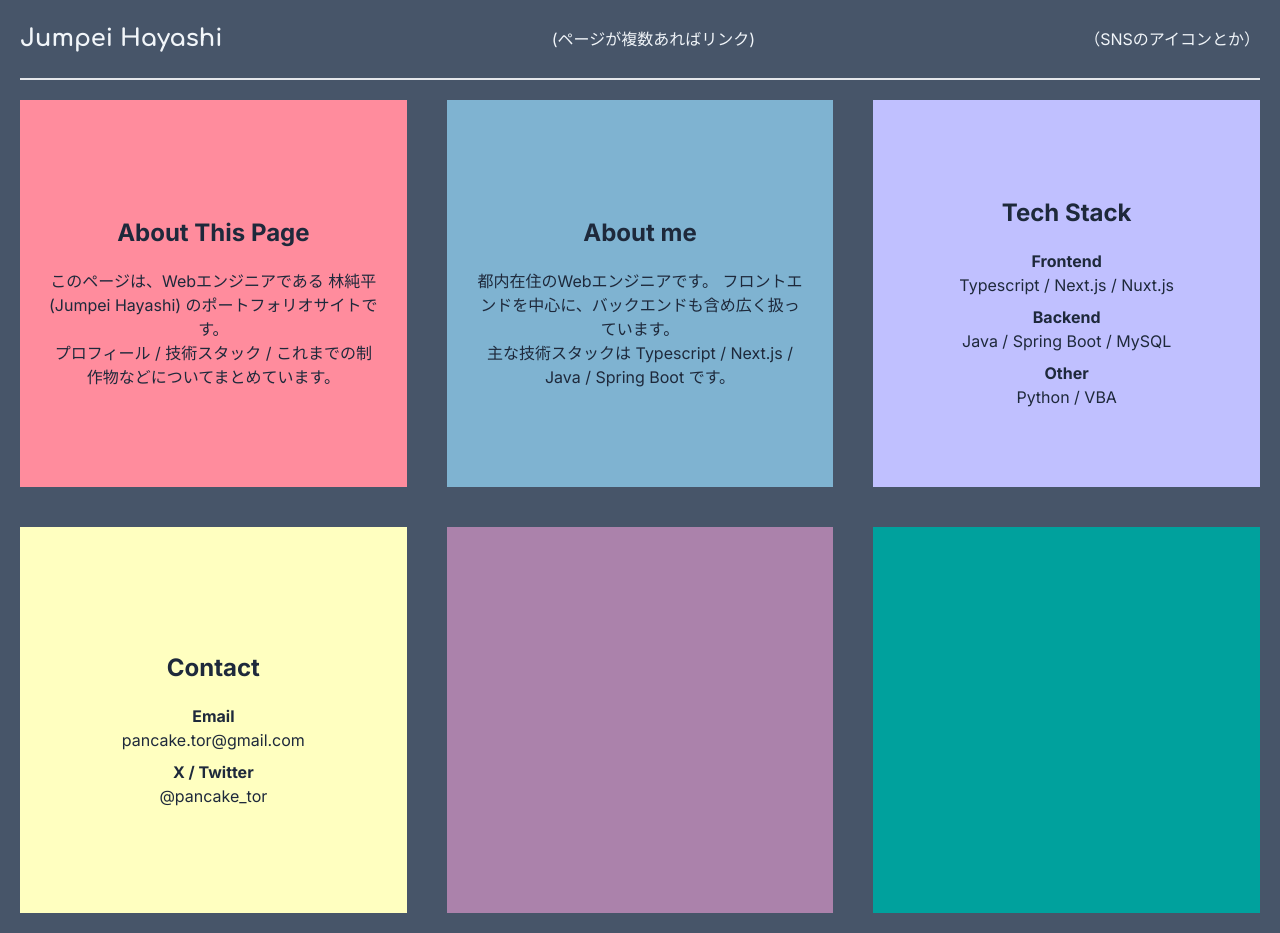
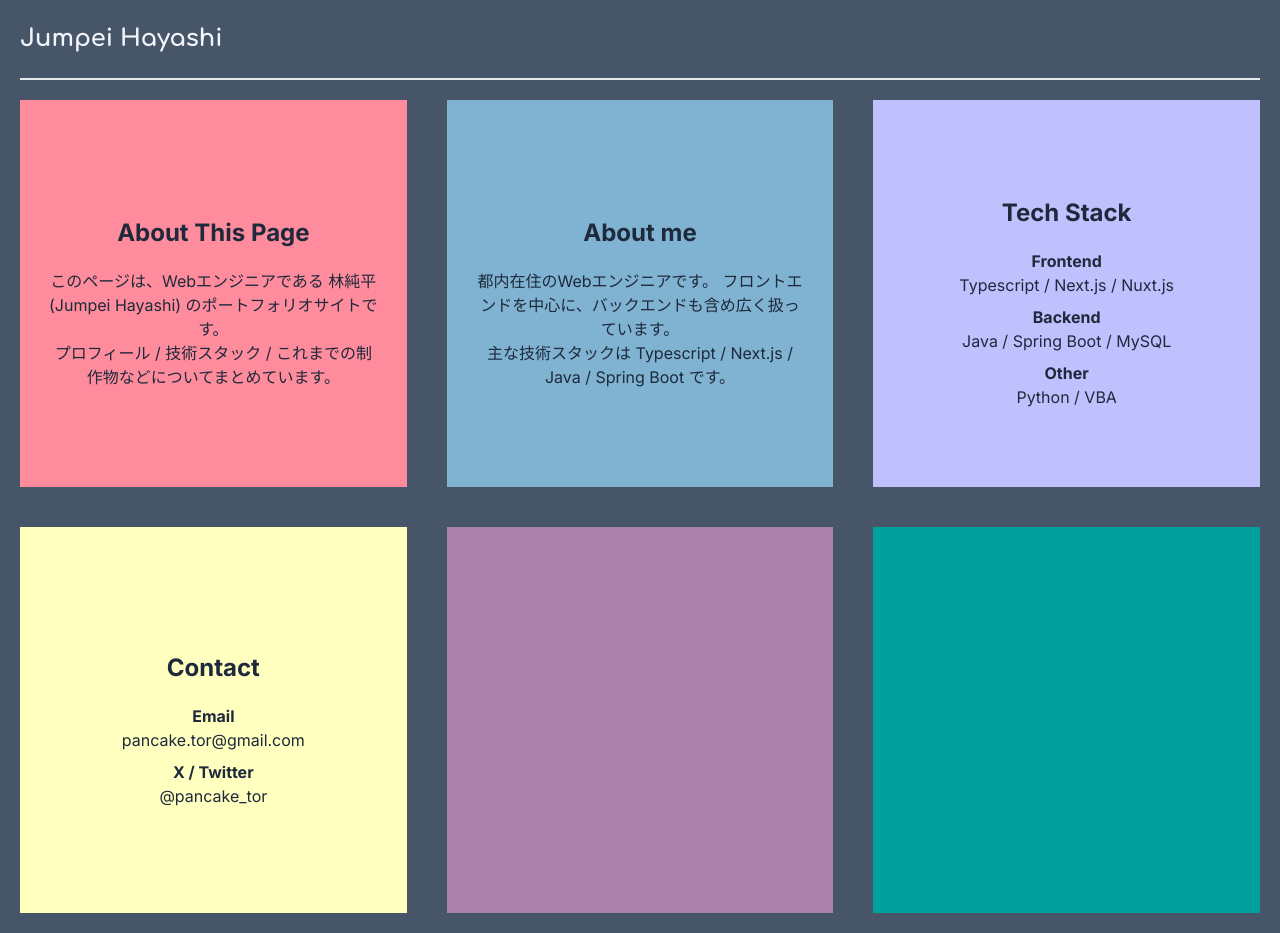
Before and after one commit to pay-hayashi/pay-hayashi.github.io, a Next.js app: page / in a window 1280 px wide. Built offline with nearby package versions, Linux system fonts and the light colour scheme.

Commit message:
refactor: 余分な色を削除

```diff
--- a/src/app/_components/Card.tsx
+++ b/src/app/_components/Card.tsx
@@ -54,8 +54,6 @@ const colors = [
   'bg-[#FFFFC0]',
   'bg-[#AB82AB]',
   'bg-[#00A19D]',
-  'bg-[#AB82AB]',
-  'bg-[#DFFF00]',
 ]
 
 export class RotationColor {
--- a/src/app/_layout/Header.tsx
+++ b/src/app/_layout/Header.tsx
@@ -13,10 +13,10 @@ export const Header = () => {
         Jumpei Hayashi
       </h1>
       <nav>
-        (ページが複数あればリンク)
+        {}
       </nav>
       <aside>
-        （SNSのアイコンとか）
+        {}
       </aside>
     </header>
   )
```
